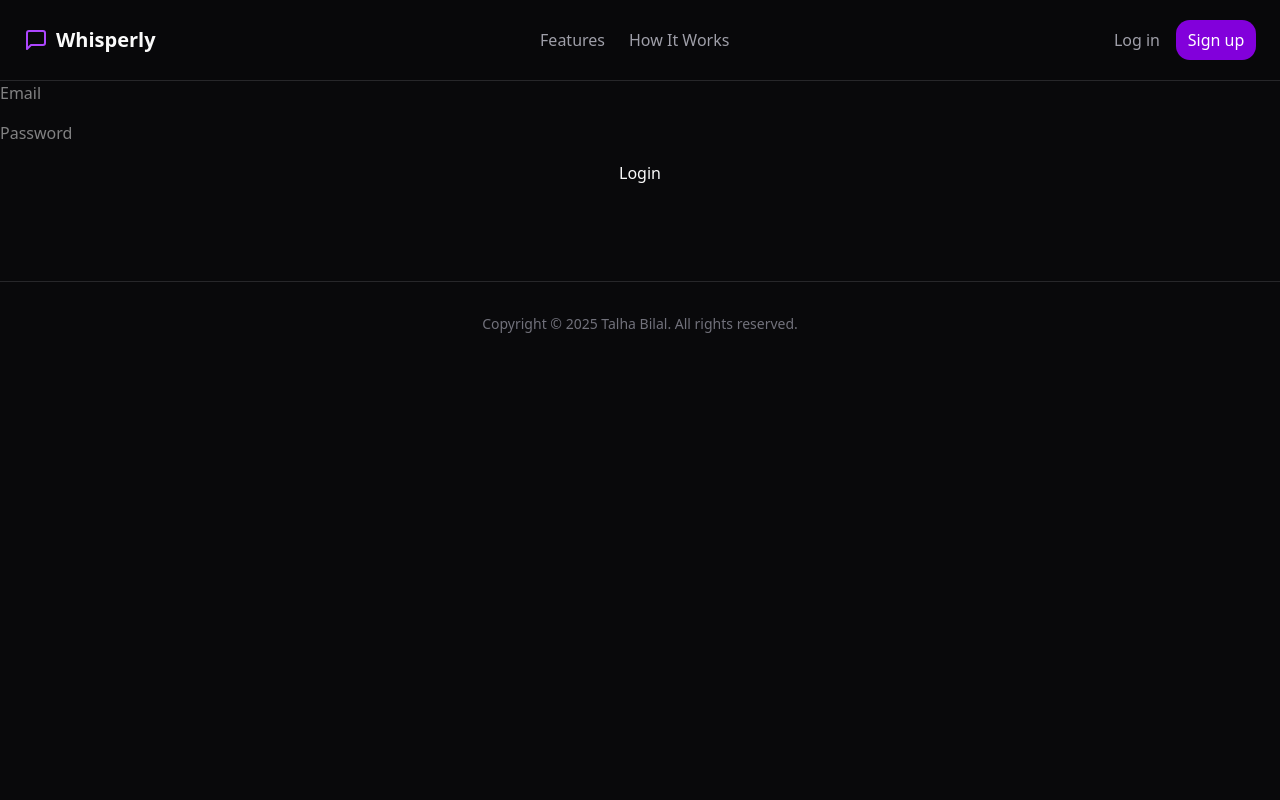
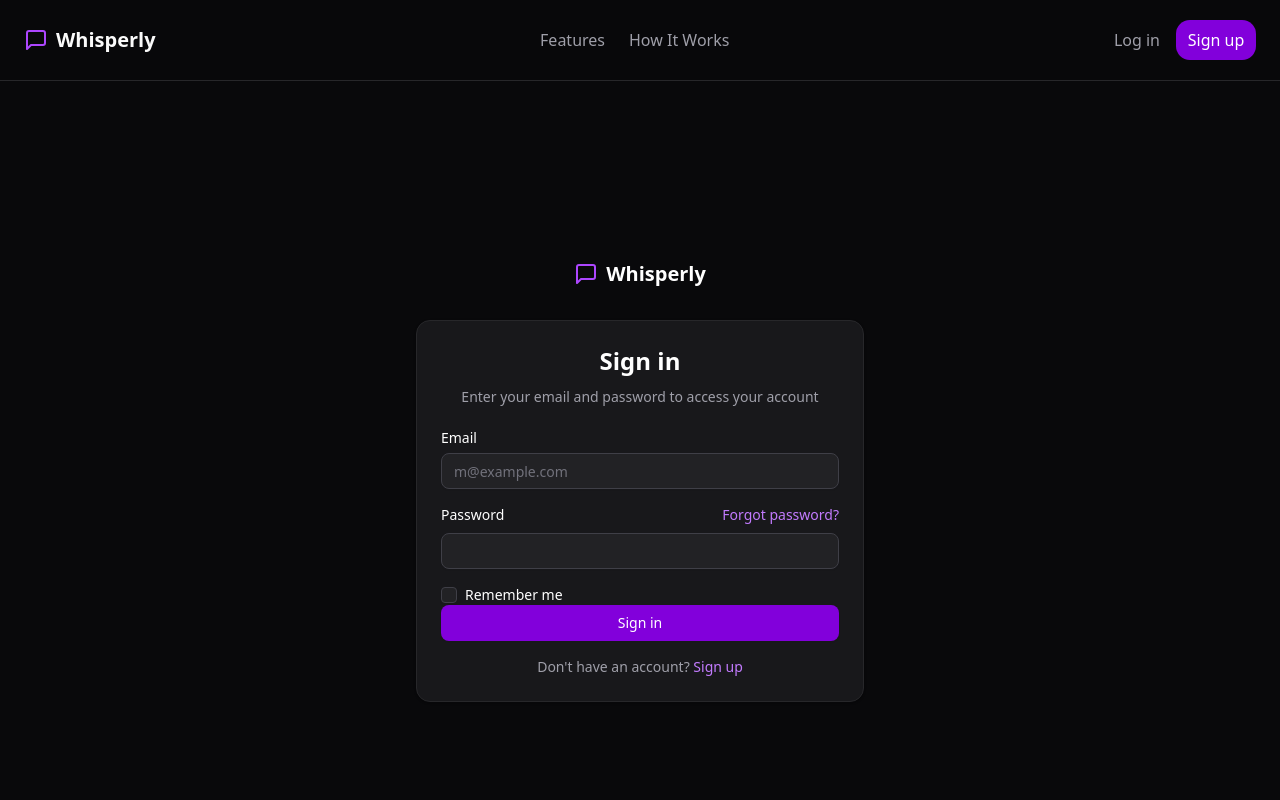
Before and after one commit to talhabilal-dev/whisperly, a Next.js app: page /sign-in in a window 1280 px wide. Shown: the top 800 px of the page. Built offline with nearby package versions, Linux system fonts and the light colour scheme.

Commit message:
feat: redesign sign-in page with improved UI and loading state

```diff
--- a/src/app/sign-in/page.jsx
+++ b/src/app/sign-in/page.jsx
@@ -1,45 +1,89 @@
-"use client";
+"use client"
+import { useState } from "react"
+import Link from "next/link"
+import { Button } from "@/components/ui/button"
+import { Card, CardContent, CardDescription, CardFooter, CardHeader, CardTitle } from "@/components/ui/card"
+import { Checkbox } from "@/components/ui/checkbox"
+import { Input } from "@/components/ui/input"
+import { Label } from "@/components/ui/label"
+import { MessageSquare } from "lucide-react"
 
-import { signIn } from "next-auth/react";
-import { useState } from "react";
-
-export default function LoginForm() {
-  const [email, setEmail] = useState("");
-  const [password, setPassword] = useState("");
-  const [error, setError] = useState("");
+export default function SignInPage() {
+  const [isLoading, setIsLoading] = useState(false)
 
   const handleSubmit = async (e) => {
-    e.preventDefault();
-
-    const res = await signIn("credentials", {
-      email,
-      password,
-      redirect: false, // Set to true if you want automatic redirect
-    });
-
-    if (res.ok) {
-      window.location.href = "/dashboard"; // Redirect manually if needed
-    } else {
-      setError("Invalid email or password");
+    e.preventDefault()
+    setIsLoading(true)
+    // Simulate API call
+    setTimeout(() => {
+      setIsLoading(false)
+      // Redirect would happen here after successful login
+    }, 1500)
   }
-  };
 
   return (
-    <form onSubmit={handleSubmit} className="flex flex-col gap-4">
-      <input
+    <div className="flex min-h-screen flex-col items-center justify-center bg-zinc-950 p-4">
+      <Link href="/" className="mb-8 flex items-center gap-2">
+        <MessageSquare className="h-6 w-6 text-purple-500" />
+        <span className="text-xl font-bold text-white">Whisperly</span>
+      </Link>
+
+      <Card className="w-full max-w-md border-zinc-800 bg-zinc-900 text-white">
+        <CardHeader className="space-y-1">
+          <CardTitle className="text-2xl font-bold text-center">Sign in</CardTitle>
+          <CardDescription className="text-zinc-400 text-center">
+            Enter your email and password to access your account
+          </CardDescription>
+        </CardHeader>
+        <form onSubmit={handleSubmit}>
+          <CardContent className="space-y-4">
+            <div className="space-y-2">
+              <Label htmlFor="email">Email</Label>
+              <Input
+                id="email"
                 type="email"
-        value={email}
-        onChange={(e) => setEmail(e.target.value)}
-        placeholder="Email"
+                placeholder="m@example.com"
+                required
+                className="border-zinc-700 bg-zinc-800 text-white placeholder:text-zinc-500 focus-visible:ring-purple-500"
               />
-      <input
+            </div>
+            <div className="space-y-2">
+              <div className="flex items-center justify-between">
+                <Label htmlFor="password">Password</Label>
+                <Link href="/forgot-password" className="text-sm text-purple-400 hover:text-purple-300">
+                  Forgot password?
+                </Link>
+              </div>
+              <Input
+                id="password"
                 type="password"
-        value={password}
-        onChange={(e) => setPassword(e.target.value)}
-        placeholder="Password"
+                required
+                className="border-zinc-700 bg-zinc-800 text-white placeholder:text-zinc-500 focus-visible:ring-purple-500"
               />
-      {error && <p className="text-red-500">{error}</p>}
-      <button type="submit">Login</button>
+            </div>
+            <div className="flex items-center space-x-2">
+              <Checkbox
+                id="remember"
+                className="border-zinc-700 data-[state=checked]:bg-purple-600 data-[state=checked]:border-purple-600"
+              />
+              <Label htmlFor="remember" className="text-sm font-normal">
+                Remember me
+              </Label>
+            </div>
+          </CardContent>
+          <CardFooter className="flex flex-col space-y-4">
+            <Button type="submit" className="w-full bg-purple-700 hover:bg-purple-600 text-white" disabled={isLoading}>
+              {isLoading ? "Signing in..." : "Sign in"}
+            </Button>
+            <div className="text-center text-sm text-zinc-400">
+              Don't have an account?{" "}
+              <Link href="/sign-up" className="text-purple-400 hover:text-purple-300">
+                Sign up
+              </Link>
+            </div>
+          </CardFooter>
         </form>
-  );
+      </Card>
+    </div>
+  )
 }
```
Lines whose indentation alone changed are shown as unchanged.
